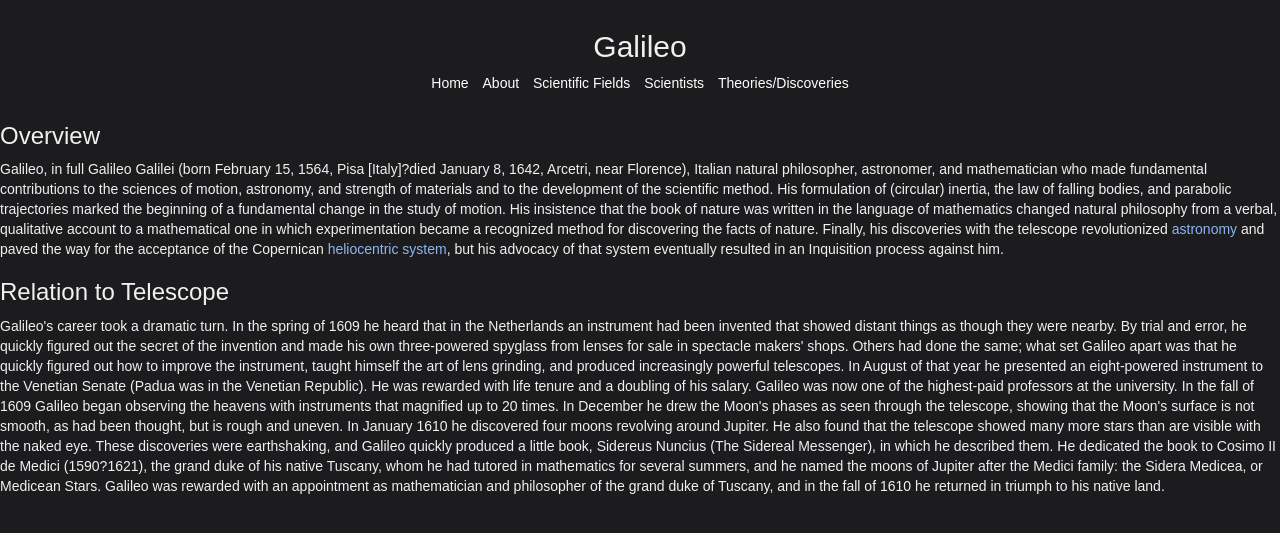
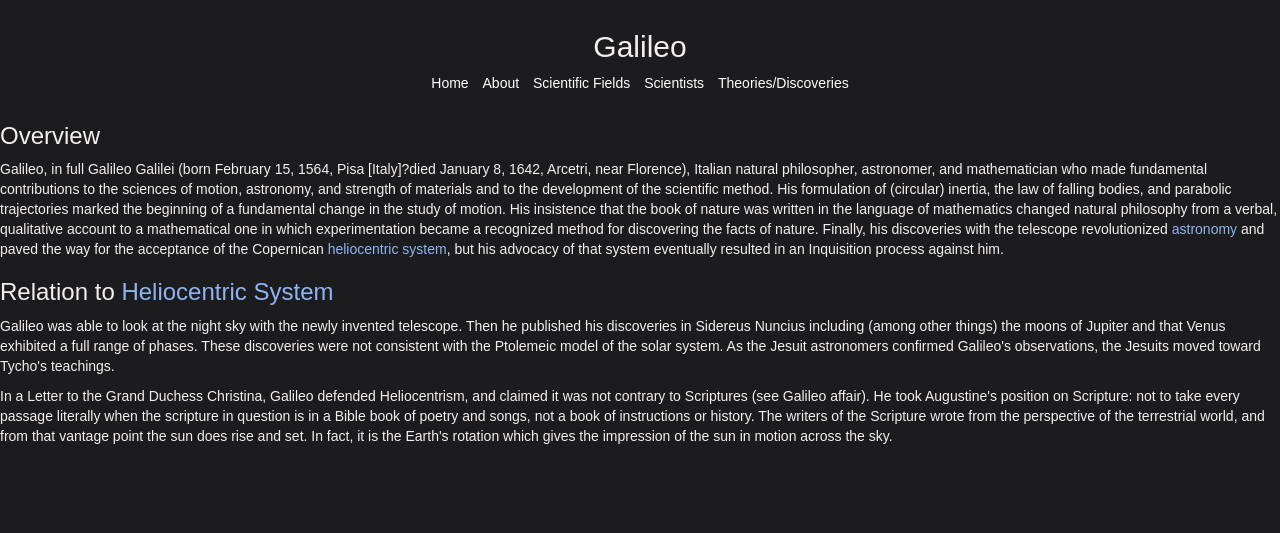
Before and after one commit to TheRusBus/cs329e-idb, a Flask app: page /scientists/galileo in a window 1280 px wide. Shown: the top 533 px of the page. Run offline with Flask 2, Linux system fonts and the light colour scheme; some libraries are stand-ins or nearby versions.

Commit message:
Fixed Galileo's page Fixes #47

```diff
--- a/templates/ScientistGalileo.html
+++ b/templates/ScientistGalileo.html
@@ -48,40 +48,28 @@
 system eventually resulted in an Inquisition process against him.
 </p>
 	<h3>
-	Relation to Telescope
+	Relation to <a href={{url_for('theoryHelio')}}>Heliocentric System</a>
 	</h3>
 <p>
-Galileo's career took a dramatic turn. In the spring of 1609 he
-heard that in the Netherlands an instrument had been invented
-that showed distant things as though they were nearby. By trial
-and error, he quickly figured out the secret of the invention
-and made his own three-powered spyglass from lenses for sale in
-spectacle makers' shops. Others had done the same; what set
-Galileo apart was that he quickly figured out how to improve the
-instrument, taught himself the art of lens grinding, and
-produced increasingly powerful telescopes. In August of that
-year he presented an eight-powered instrument to the Venetian
-Senate (Padua was in the Venetian Republic). He was rewarded
-with life tenure and a doubling of his salary. Galileo was now
-one of the highest-paid professors at the university. In the
-fall of 1609 Galileo began observing the heavens with
-instruments that magnified up to 20 times. In December he drew
-the Moon's phases as seen through the telescope, showing that
-the Moon's surface is not smooth, as had been thought, but is
-rough and uneven. In January 1610 he discovered four moons
-revolving around Jupiter. He also found that the telescope
-showed many more stars than are visible with the naked eye.
-These discoveries were earthshaking, and Galileo quickly
-produced a little book, Sidereus Nuncius (The Sidereal
-Messenger), in which he described them. He dedicated the book to
-Cosimo II de Medici (1590?1621), the grand duke of his native
-Tuscany, whom he had tutored in mathematics for several summers,
-and he named the moons of Jupiter after the Medici family: the
-Sidera Medicea, or Medicean Stars. Galileo was rewarded with
-an appointment as mathematician and philosopher of the grand
-duke of Tuscany, and in the fall of 1610 he returned in triumph
-to his native land.
+	Galileo was able to look at the night sky with the newly
+invented telescope. Then he published his discoveries in
+Sidereus Nuncius including (among other things) the moons of
+Jupiter and that Venus exhibited a full range of phases. These
+discoveries were not consistent with the Ptolemeic model of the
+solar system. As the Jesuit astronomers confirmed Galileo's
+observations, the Jesuits moved toward Tycho's teachings.
 </p>
+<p>
+	In a Letter to the Grand Duchess Christina, Galileo defended
+Heliocentrism, and claimed it was not contrary to Scriptures
+(see Galileo affair). He took Augustine's position on Scripture:
+not to take every passage literally when the scripture in
+question is in a Bible book of poetry and songs, not a book of
+instructions or history. The writers of the Scripture wrote from
+the perspective of the terrestrial world, and from that vantage
+point the sun does rise and set. In fact, it is the Earth's
+rotation which gives the impression of the sun in motion across
+the sky.
 </p>
 </div>
 
```
